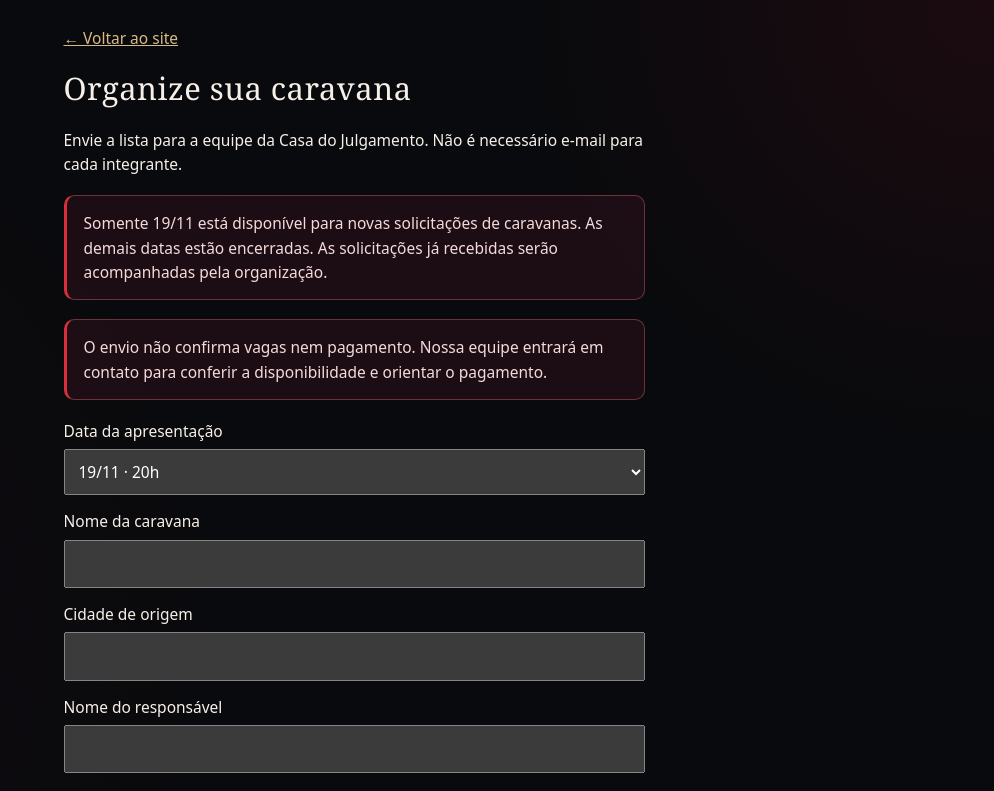
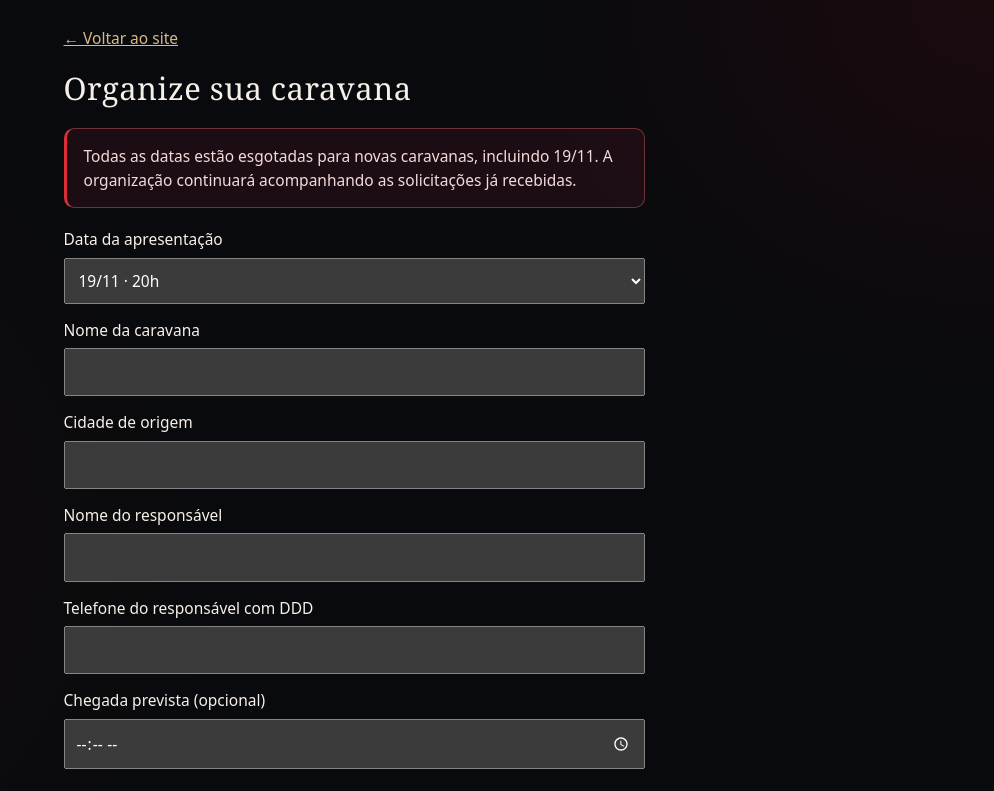
Before and after one commit to ibpenielvitoriadaconquista-arch/casadojulgamento, a Next.js app in the folder apps/site-oficial/: page /caravana in a window 1280 px wide. Shown: the top 791 px of the page, without its empty margins (286-1280 px from the left). Built offline with nearby package versions, Linux system fonts and the light colour scheme.

Commit message:
Show that caravan applications have ended

```diff
--- a/apps/site-oficial/pages/caravana.jsx
+++ b/apps/site-oficial/pages/caravana.jsx
@@ -8,8 +8,8 @@ export default function Caravana(){
  const field=(key,value)=>setForm(f=>({...f,[key]:value}));
  const member=(i,key,value)=>setForm(f=>({...f,members:f.members.map((m,n)=>n===i?{...m,[key]:value}:m)}));
  async function send(e){e.preventDefault();if(busy)return;requestId.current||=crypto.randomUUID();setBusy(true);setNotice('');try{const r=await fetch('/api/caravana-solicitacao',{method:'POST',headers:{'Content-Type':'application/json'},body:JSON.stringify({...form,requestId:requestId.current})}),d=await r.json();if(!r.ok)throw Error(d.error);setNotice(d.message);setDone(true);}catch(e){setNotice(e.message||'Não foi possível enviar.');}finally{setBusy(false);}}
- return <main className="container narrow"><Link href="/">← Voltar ao site</Link><h1>Organize sua caravana</h1><p>Envie a lista para a equipe da Casa do Julgamento. Não é necessário e-mail para cada integrante.</p><p className="notice">Somente 19/11 está disponível para novas solicitações de caravanas. As demais datas estão encerradas. As solicitações já recebidas serão acompanhadas pela organização.</p><p className="notice">O envio não confirma vagas nem pagamento. Nossa equipe entrará em contato para conferir a disponibilidade e orientar o pagamento.</p>
- {done?<p role="status">{notice}</p>:<form onSubmit={send} style={{display:'grid',gap:14}}>
+ return <main className="container narrow"><Link href="/">← Voltar ao site</Link><h1>Organize sua caravana</h1><p className="notice">Todas as datas estão esgotadas para novas caravanas, incluindo 19/11. A organização continuará acompanhando as solicitações já recebidas.</p>
+ {!form.session?null:done?<p role="status">{notice}</p>:<form onSubmit={send} style={{display:'grid',gap:14}}>
  <label>Data da apresentação<select value={form.session} onChange={e=>field('session',e.target.value)}>{ops.SESSIONS.filter(s=>caravans.DAYS.includes(s.id)).map(s=><option key={s.id} value={s.id} disabled={caravans.publicClosed(s.id)}>{s.label}{caravans.publicClosed(s.id)?' · ESGOTADO PARA CARAVANAS':''}</option>)}</select></label>
  <label>Nome da caravana<input required maxLength={100} value={form.name} onChange={e=>field('name',e.target.value)}/></label><label>Cidade de origem<input required maxLength={100} value={form.city} onChange={e=>field('city',e.target.value)}/></label><label>Nome do responsável<input required maxLength={100} value={form.responsible} onChange={e=>field('responsible',e.target.value)}/></label><label>Telefone do responsável com DDD<input required type="tel" maxLength={24} value={form.contact} onChange={e=>field('contact',e.target.value)}/></label><label>Chegada prevista (opcional)<input type="time" value={form.eta} onChange={e=>field('eta',e.target.value)}/></label>
  <h2>Integrantes ({form.members.length}/{ops.capacityFor(form.session).groupSize})</h2>{form.members.map((m,i)=><div key={i} style={{display:'grid',gap:8,borderTop:'1px solid #777',paddingTop:12}}><label>Nome do integrante {i+1}<input required maxLength={150} value={m.name} onChange={e=>member(i,'name',e.target.value)}/></label><label>Telefone com DDD (opcional)<input type="tel" maxLength={24} value={m.phone} onChange={e=>member(i,'phone',e.target.value)}/></label>{form.members.length>1&&<button type="button" onClick={()=>field('members',form.members.filter((_,n)=>i!==n))}>Remover integrante</button>}</div>)}
```
